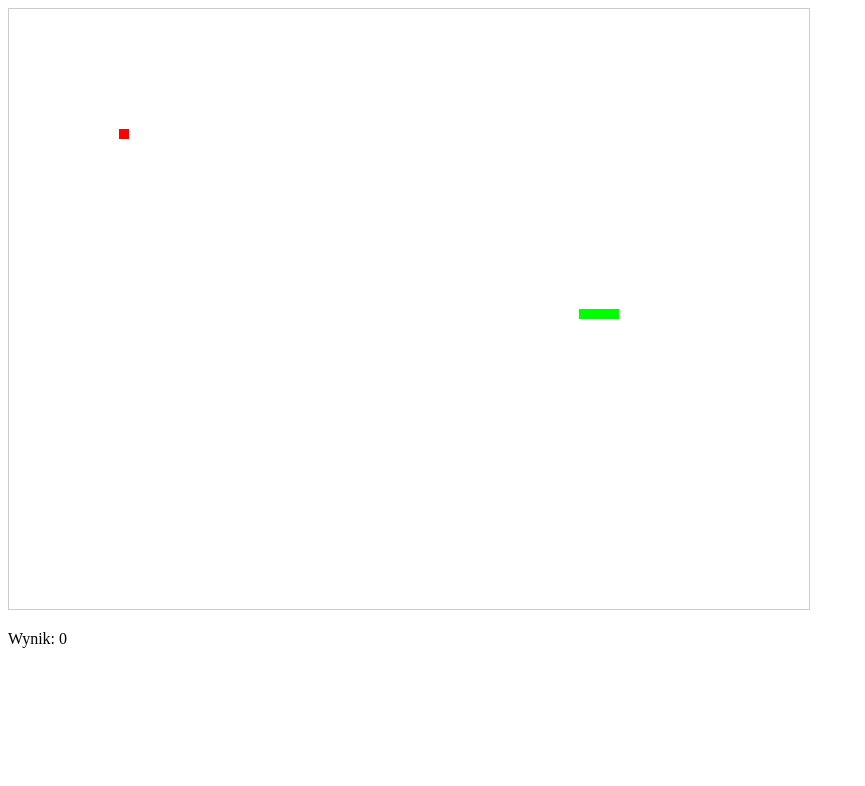
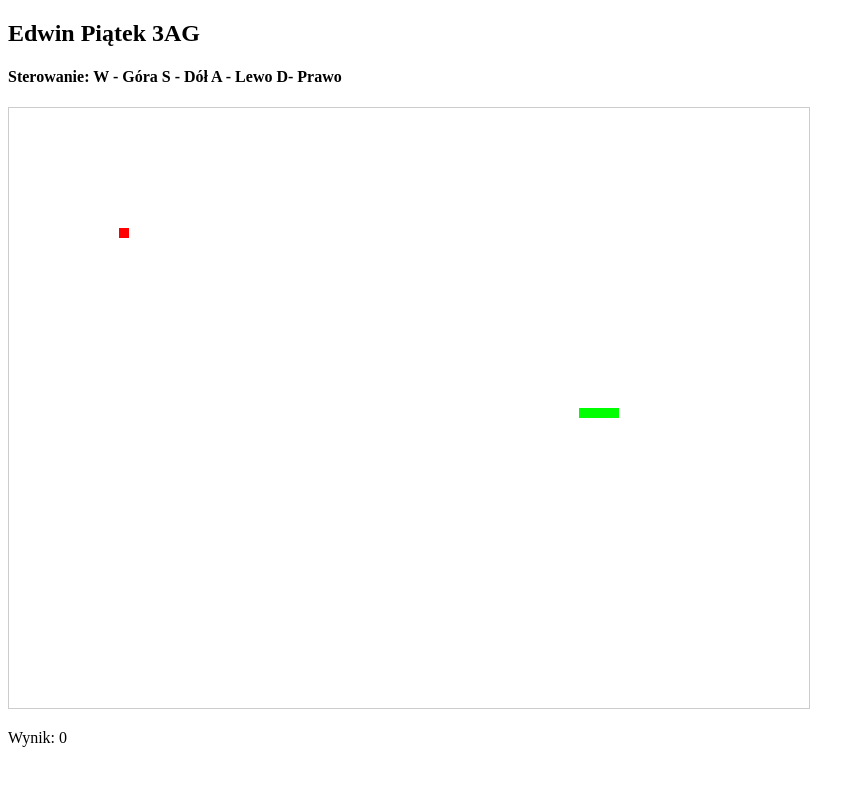
Before and after one commit to notedwinpiatek/SNAKE, a plain HTML site: page index.html in a window 1280 px wide. Shown: the whole page, without its empty margins (0-865 px from the left). Drawn offline with Linux system fonts and the light colour scheme.

Commit message:
Instrukcja + dane

```diff
--- a/index.html
+++ b/index.html
@@ -3,9 +3,17 @@
 <head>
     <meta charset="UTF-8">
     <meta name="viewport" content="width=device-width, initial-scale=1.0">
-    <title>Document</title>
+    <title>Snake</title>
 </head>
 <body onkeydown="changeDirection(event)">
+    <h2>Edwin Piątek 3AG</h2>
+    <h4>
+        Sterowanie:
+        W - Góra
+        S - Dół
+        A - Lewo
+        D- Prawo
+    </h4>
     <canvas id="c" width="800" height="600" style="border: 1px solid #ccc;"></canvas>
     <p id="punkty">Wynik: 0</p>
     <script>
@@ -138,5 +146,6 @@
 
         }
     </script>
+
 </body>
 </html>
```
